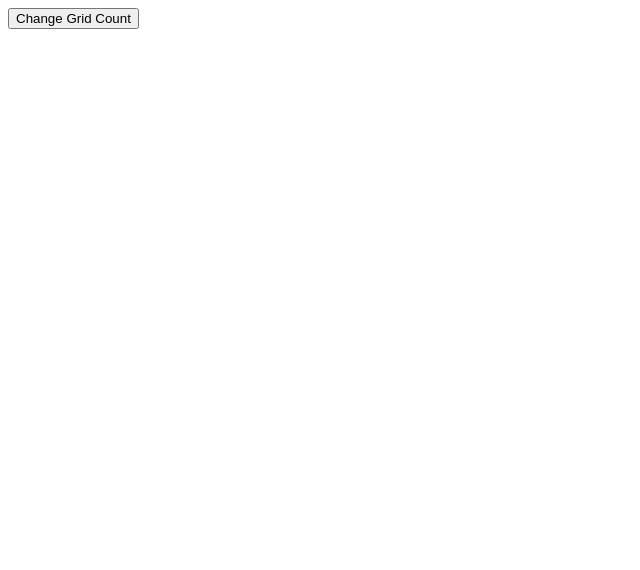
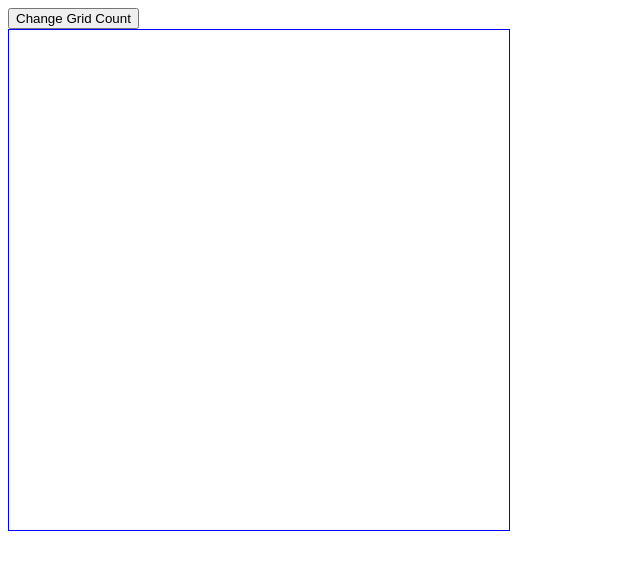
Before and after one commit to aerobars/etch-a-sketch, a plain HTML site: page index.html in a window 1280 px wide. Shown: the whole page, without its empty margins (0-640 px from the left). Drawn offline with Linux system fonts and the light colour scheme.

Commit message:
Change border colour to blue

```diff
--- a/style.css
+++ b/style.css
@@ -7,7 +7,7 @@ border: 1px white solid;
   flex-direction: column;
   height: 500px;
   width: 500px;
-  border: 1px white solid;
+  border: 1px blue solid;
 }
 
 .moused {
```
